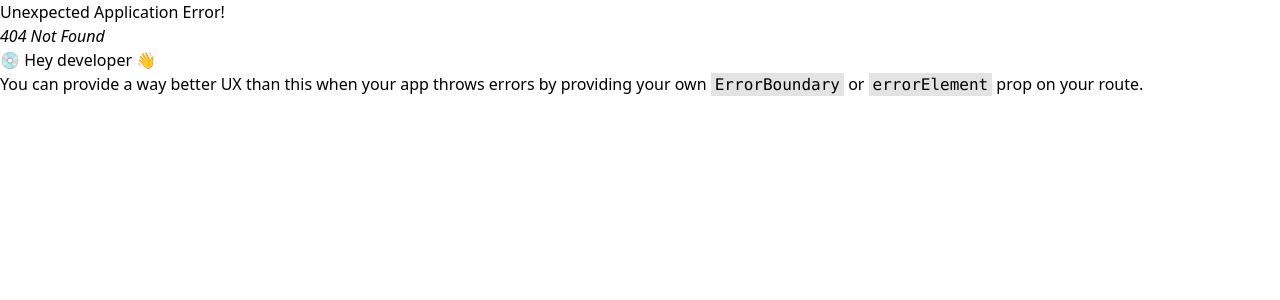
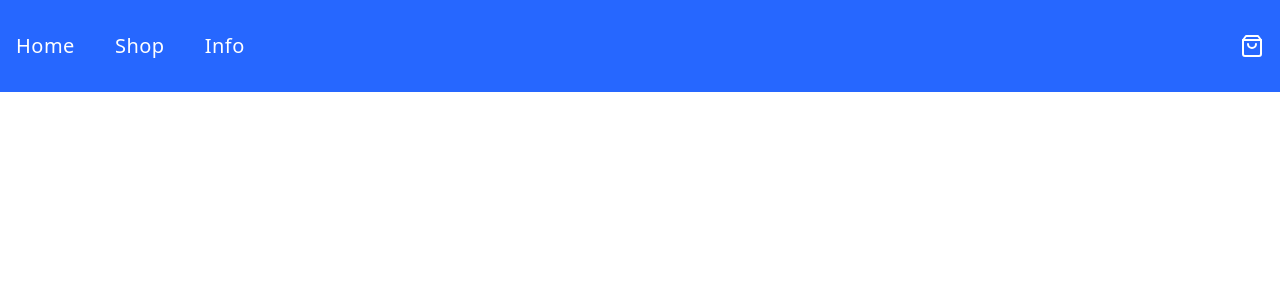
Before and after one commit to YaroslawShmygelski/Myru-MyrReact, a React (Vite) app in the folder myru-myr/: page /nav in a window 1280 px wide. Before the commit this address had no page. Shown: the top 300 px of the page. Built offline with nearby package versions, Linux system fonts and the light colour scheme.

Commit message:
Created header component || Stylings

```diff
--- a/myru-myr/src/App.tsx
+++ b/myru-myr/src/App.tsx
@@ -1,10 +1,12 @@
 import GlobalStyle from "./style";
 import { ProductCardsGrid } from "@/components/organisms/ProductCardsGrid/ProductCardsGrid";
+import { Header } from "@components/organisms/Header/Header";
 
 export default function App() {
   return (
     <>
       <GlobalStyle />
+      <Header />
       <ProductCardsGrid />
     </>
   );
--- a/myru-myr/src/components/atoms/ModalAddToCartWindow/ModalAddToCartWindow.tsx
+++ b/myru-myr/src/components/molecules/ModalAddToCartWindow/ModalAddToCartWindow.tsx
@@ -1,7 +1,7 @@
 import { useState, useEffect } from "react";
-import { AddToCartButton } from "../AddToCartButton/AddToCartButton";
+import { AddToCartButton } from "../../atoms/AddToCartButton/AddToCartButton";
 import { limitText } from "@/services/actions/limitText";
-import { StyledNumberInput } from "../StyledNumberInput/StyledNumberInput";
+import { StyledNumberInput } from "../../atoms/StyledNumberInput/StyledNumberInput";
 import { motion } from "framer-motion";
 import "@/components/molecules/ProductCart/styles.css";
 
--- a/myru-myr/src/components/molecules/ProductCart/ProductCard.tsx
+++ b/myru-myr/src/components/molecules/ProductCart/ProductCard.tsx
@@ -1,5 +1,5 @@
 import { AddToCartButton } from "@/components/atoms/AddToCartButton/AddToCartButton";
-import { ModalAddToCartWindow } from "@/components/atoms/ModalAddToCartWindow/ModalAddToCartWindow";
+import { ModalAddToCartWindow } from "@components/molecules/ModalAddToCartWindow/ModalAddToCartWindow";
 import { useState } from "react";
 import { limitText } from "@/services/actions/limitText";
 import "./styles.css";
--- /dev/null
+++ b/myru-myr/src/components/organisms/Header/Header.tsx
@@ -0,0 +1,67 @@
+import { ShoppingBag } from "lucide-react";
+import { NavLink } from "react-router-dom";
+
+export const Header = () => {
+  return (
+    <nav className="bg-customBlue px-4 py-8 font-sans text-white">
+      <div className="container mx-auto flex items-center justify-between">
+        <ul className="flex space-x-10">
+          <li>
+            <NavLink
+              to="/"
+              className={({ isActive }) =>
+                `relative pb-1 before:content-[''] before:absolute before:w-full before:h-[2px] before:bottom-0 before:left-0 before:bg-white before:scale-x-0 before:origin-left before:transition-transform before:duration-300 hover:before:scale-x-100 ${
+                  isActive ? "font-bold text-mainText" : ""
+                }`
+              }
+            >
+              <span className="text-xl tracking-wide hover:text-lightGray">
+                Home
+              </span>
+            </NavLink>
+          </li>
+          <li>
+            <NavLink
+              to="/shop"
+              className={({ isActive }) =>
+                `relative pb-1 before:content-[''] before:absolute before:w-full before:h-[2px] before:bottom-0 before:left-0 before:bg-white before:scale-x-0 before:origin-left before:transition-transform before:duration-300 hover:before:scale-x-100 ${
+                  isActive ? "font-bold text-mainText" : ""
+                }`
+              }
+            >
+              <span className="text-xl tracking-wide hover:text-lightGray">
+                Shop
+              </span>
+            </NavLink>
+          </li>
+          <li>
+            <NavLink
+              to="/info"
+              className={({ isActive }) =>
+                `relative pb-1 before:content-[''] before:absolute before:w-full before:h-[2px] before:bottom-0 before:left-0 before:bg-white before:scale-x-0 before:origin-left before:transition-transform before:duration-300 hover:before:scale-x-100 ${
+                  isActive ? "font-bold text-mainText" : ""
+                }`
+              }
+            >
+              <span className="text-xl tracking-wide hover:text-lightGray">
+                Info
+              </span>
+            </NavLink>
+          </li>
+        </ul>
+        <div>
+          <NavLink
+            to="/cart"
+            className={({ isActive }) =>
+              `relative pb-1 before:content-[''] before:absolute before:w-full before:h-[2px] before:bottom-0 before:left-0 before:scale-x-0 before:origin-left before:transition-transform before:duration-300 hover:before:scale-x-100 ${
+                isActive ? "font-bold text-mainText" : ""
+              }`
+            }
+          >
+            <ShoppingBag className="text-3xl hover:text-lightGray" />
+          </NavLink>
+        </div>
+      </div>
+    </nav>
+  );
+};
--- a/myru-myr/tailwind.config.js
+++ b/myru-myr/tailwind.config.js
@@ -24,6 +24,7 @@ module.exports = {
       colors: {
         customBlue: "#2667FF", // Blue color
         customBlue700: "#1A53CC", // Action blue
+        lightGray: "#E0E0E0",
         mainText: "#363842",
       },
       boxShadow: {
```
Also changed, not shown: myru-myr/src/router/mainRouter.tsx (+8 -2 lines), myru-myr/src/components/molecules/ModalAddToCartWindow/styles.css (renamed from myru-myr/src/components/atoms/ModalAddToCartWindow/styles.css).
